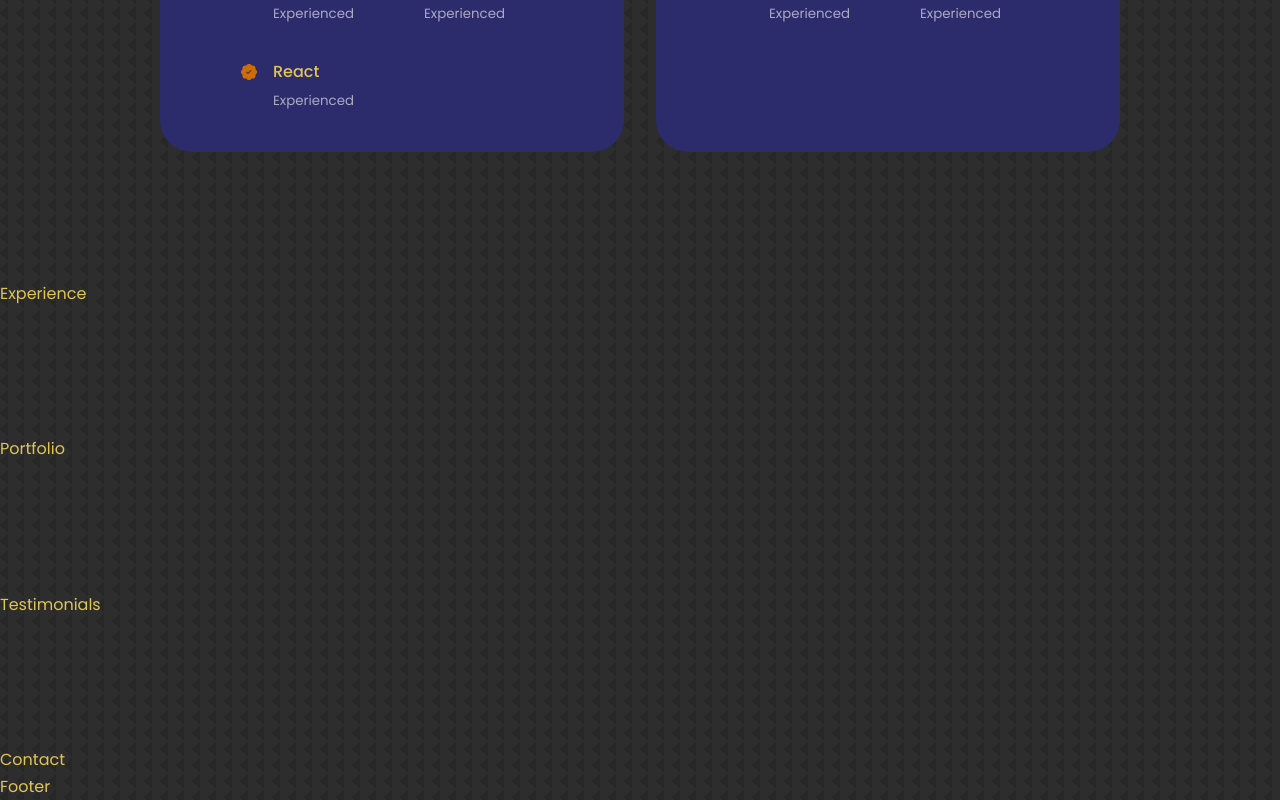
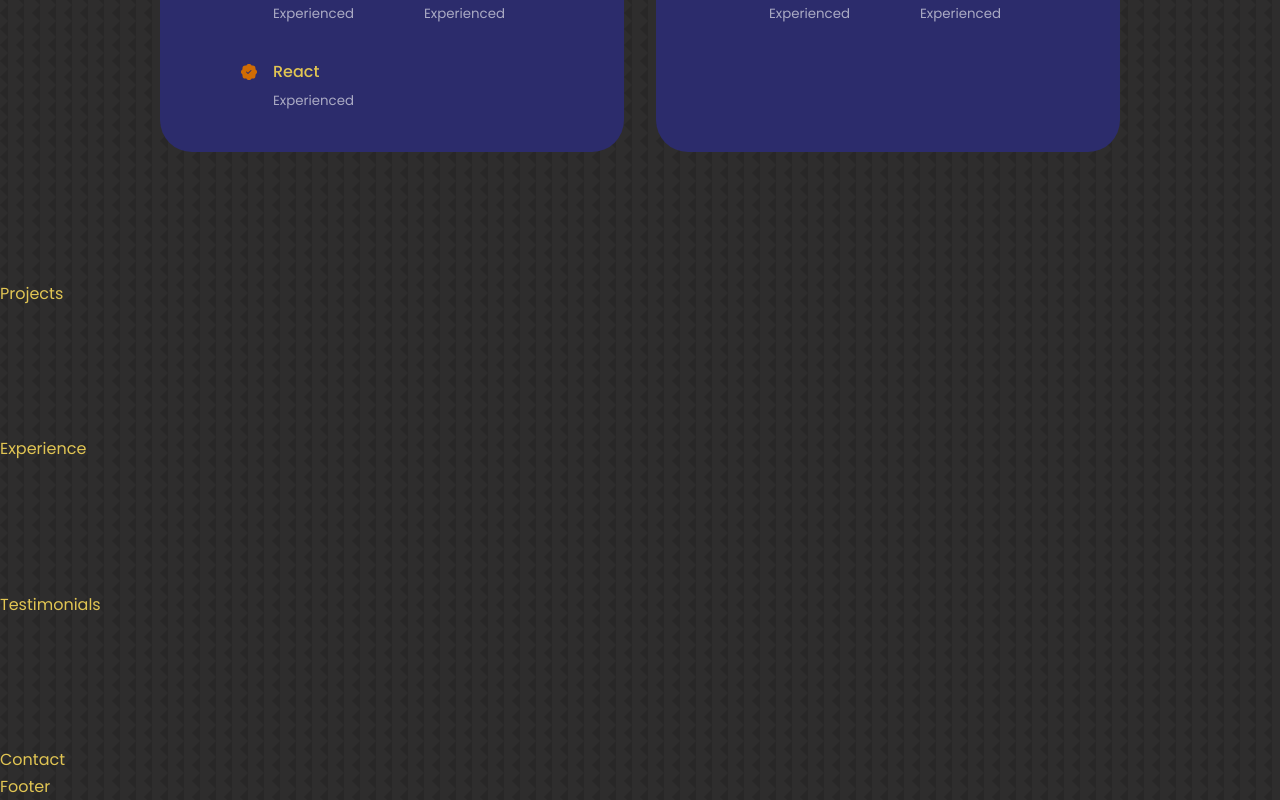
Before and after one commit to etuzimek/new-portfolio, a React (Create React App) app: page / in a window 1280 px wide. Shown: the part 1979-2779 px from the top of the page. Built offline with nearby package versions, Linux system fonts and the light colour scheme.

Commit message:
Projects

```diff
--- a/src/App.jsx
+++ b/src/App.jsx
@@ -4,7 +4,7 @@ import Nav from './components/nav/Nav'
 import About from './components/about/About'
 import Experience from './components/experience/Experience'
 import Skills from './components/skills/Skills'
-import Portfolio from './components/portfolio/Portfolio'
+import Projects from './components/projects/Projects'
 import Testimonials from './components/testimonials/Testimonials'
 import Contact from './components/contact/Contact'
 import Footer from './components/footer/Footer'
@@ -16,8 +16,8 @@ const App = () => {
             <Nav />
             <About />
             <Skills />
+            <Projects />
             <Experience />
-            <Portfolio />
             <Testimonials />
             <Contact />
             <Footer />
--- a/src/components/nav/Nav.jsx
+++ b/src/components/nav/Nav.jsx
@@ -13,8 +13,8 @@ const Nav = () => {
         <nav>
             <a href="#" onClick={() => setActiveNav('#')} className={activeNav === '#' ? 'active' : ''}><AiOutlineHome /></a>
             <a href="#about" onClick={() => setActiveNav('#about')} className={activeNav === '#about' ? 'active' : ""}><AiOutlineUser /></a>
-            <a href="#experience" onClick={() => setActiveNav('#experience')} className={activeNav === '#experience' ? 'active' : ""}><BiBook /></a>
-            <a href="#services" onClick={() => setActiveNav('#services')} className={activeNav === '#services' ? 'active' : ""}><RiServiceLine /></a>
+            <a href="#skills" onClick={() => setActiveNav('#skills')} className={activeNav === '#skills' ? 'active' : ""}><BiBook /></a>
+            <a href="#projects" onClick={() => setActiveNav('#projects')} className={activeNav === '#projects' ? 'active' : ""}><RiServiceLine /></a>
             <a href="#contact" onClick={() => setActiveNav('#contact')} className={activeNav === '#contact' ? 'active' : ""}><BiMessageSquareDetail /></a>
         </nav>
     )
--- a/src/components/portfolio/Portfolio.jsx
+++ /dev/null
@@ -1,10 +0,0 @@
-import React from 'react'
-import './portfolio.css'
-
-const Portfolio = () => {
-    return (
-        <section id="portfolio">Portfolio</section>
-    )
-}
-
-export default Portfolio
--- /dev/null
+++ b/src/components/projects/Projects.jsx
@@ -0,0 +1,10 @@
+import React from 'react'
+import './projects.css'
+
+const Projects = () => {
+    return (
+        <section id="projects">Projects</section>
+    )
+}
+
+export default Projects
--- a/src/components/skills/Skills.jsx
+++ b/src/components/skills/Skills.jsx
@@ -4,7 +4,7 @@ import { BsPatchCheckFill } from 'react-icons/bs'
 
 const Skills = () => {
     return (
-        <section id="experience">
+        <section id="skills">
             <h5>What Skills I Have</h5>
             <h2>My Skills</h2>
 
```
Also changed, not shown: src/components/projects/projects.css (added).
